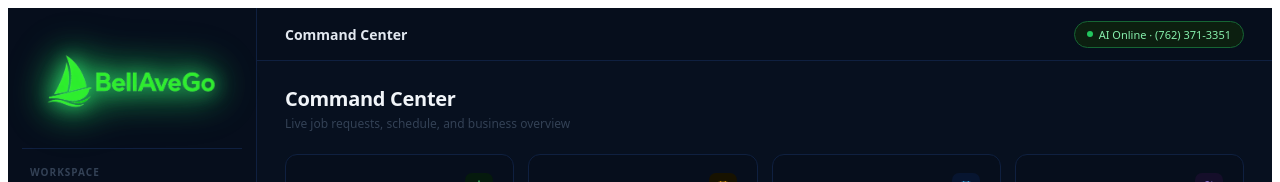
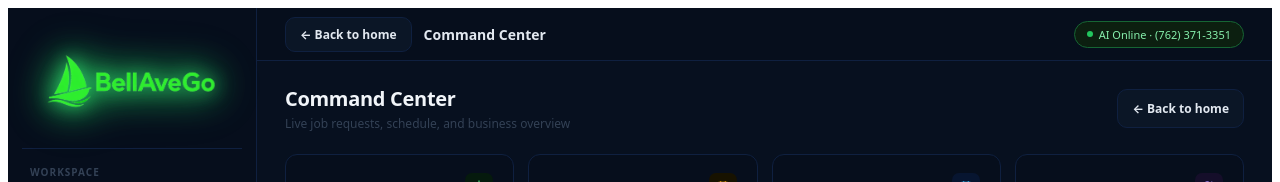
Before and after one commit to petermcshane0512-design/ringoco, a Next.js app: page /dashboard in a window 1280 px wide. Shown: the top 182 px of the page. Built offline with nearby package versions, Linux system fonts and the light colour scheme; no server answers; the database is empty.

Commit message:
Add back to home links

```diff
--- a/src/app/dashboard/layout.tsx
+++ b/src/app/dashboard/layout.tsx
@@ -116,8 +116,13 @@ export default function DashboardLayout({ children }: { children: React.ReactNod
       <div style={{ flex: 1, display: 'flex', flexDirection: 'column', minWidth: 0 }}>
         {/* Topbar */}
         <div style={{ height: 52, background: '#060E1C', borderBottom: '1px solid #0F2040', display: 'flex', alignItems: 'center', justifyContent: 'space-between', padding: '0 28px', flexShrink: 0 }}>
-          <div style={{ fontSize: 14, fontWeight: 600, color: '#E2E8F0' }}>
-            {nav.find(n => path === n.href || path.startsWith(n.href + '/'))?.label ?? 'Dashboard'}
+          <div style={{ display: 'flex', alignItems: 'center', gap: 12 }}>
+            <Link href="/" style={{ padding: '8px 14px', borderRadius: 10, border: '1px solid #0F2040', background: '#0B1626', color: '#E2E8F0', textDecoration: 'none', fontSize: 12, fontWeight: 700, whiteSpace: 'nowrap' }}>
+              ← Back to home
+            </Link>
+            <div style={{ fontSize: 14, fontWeight: 600, color: '#E2E8F0' }}>
+              {nav.find(n => path === n.href || path.startsWith(n.href + '/'))?.label ?? 'Dashboard'}
+            </div>
           </div>
           <div style={{ display: 'flex', alignItems: 'center', gap: 12 }}>
             <div style={{ display: 'flex', alignItems: 'center', gap: 6, background: '#0C1F10', border: '1px solid #166534', padding: '5px 12px', borderRadius: 20, fontSize: 11, fontWeight: 500, color: '#86EFAC' }}>
--- a/src/app/dashboard/page.tsx
+++ b/src/app/dashboard/page.tsx
@@ -134,9 +134,14 @@ export default function DashboardPage() {
     <div style={{ padding: "24px 28px 60px", color: "#E2E8F0", fontFamily: "system-ui, -apple-system, sans-serif" }}>
 
       {/* Header */}
-      <div style={{ marginBottom: 22 }}>
-        <div style={{ fontSize: 20, fontWeight: 700, color: "#F1F5F9", letterSpacing: -0.3 }}>Command Center</div>
-        <div style={{ fontSize: 12, color: "#334155", marginTop: 3 }}>Live job requests, schedule, and business overview</div>
+      <div style={{ marginBottom: 22, display: 'flex', alignItems: 'center', justifyContent: 'space-between', gap: 12 }}>
+        <div>
+          <div style={{ fontSize: 20, fontWeight: 700, color: "#F1F5F9", letterSpacing: -0.3 }}>Command Center</div>
+          <div style={{ fontSize: 12, color: "#334155", marginTop: 3 }}>Live job requests, schedule, and business overview</div>
+        </div>
+        <Link href="/" style={{ padding: "10px 14px", borderRadius: 10, border: "1px solid #0F2040", background: "#0B1626", color: "#E2E8F0", textDecoration: "none", fontSize: 12, fontWeight: 700, whiteSpace: "nowrap" }}>
+          ← Back to home
+        </Link>
       </div>
 
       {/* Metrics */}
```
